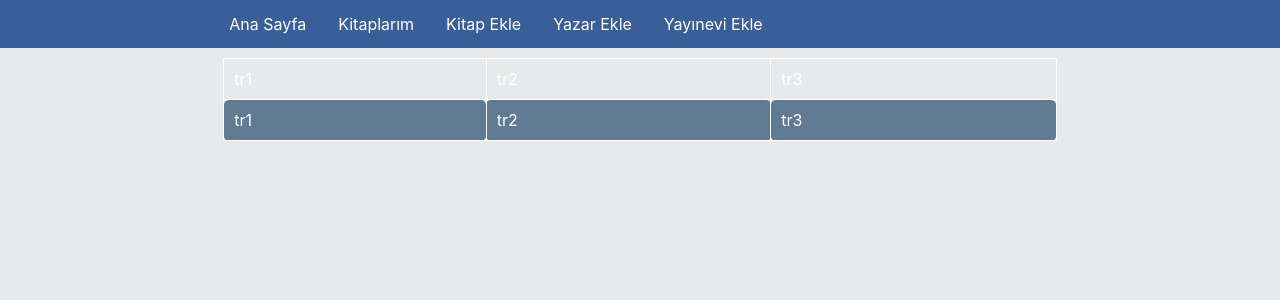
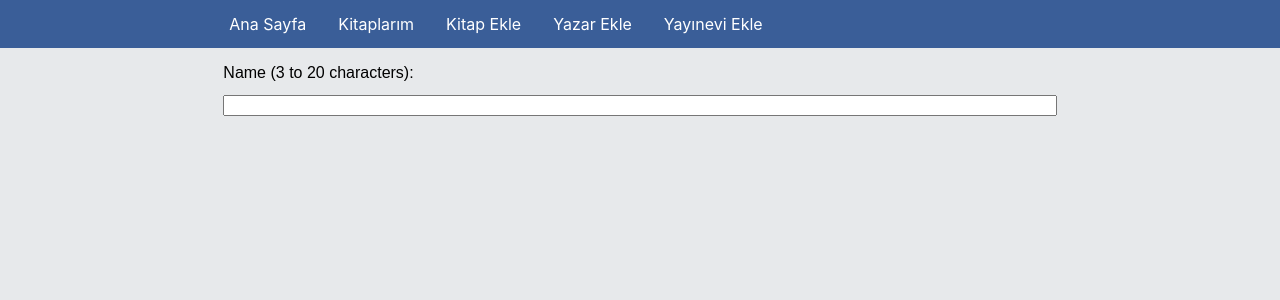
Before and after one commit to mmervanakbulut/kitaplik-app, a React (Create React App) app: page /addAuthor in a window 1280 px wide. Shown: the top 300 px of the page. Built offline with nearby package versions, Linux system fonts and the light colour scheme.

Commit message:
coding for adding operations has begun

```diff
--- a/src/components/Books.js
+++ b/src/components/Books.js
@@ -32,8 +32,7 @@ export default function Books() {
             <th>Kitap Adı</th>
             <th>Kitap Türü</th>
             <th>Sayfa Sayısı</th>
-            <th>Yazar Adı</th>
-            <th>Soyadı</th>
+            <th>Yazar Adı- Soyadı</th>
             <th>Yayınevi</th>
           </tr>
         </thead>
@@ -47,8 +46,9 @@ export default function Books() {
               <td>{book.title}</td>
               <td>{book.description}</td>
               <td>{book.pageNumber}</td>
-              <td>{book.authorsName}</td>
-              <td>{book.authorsSurname}</td>
+              <td>
+                {book.authorsName} {book.authorsSurname}
+              </td>
               <td>{book.publisherName}</td>
             </tr>
           ))}
--- a/src/components/Operations/AddAuthor.js
+++ b/src/components/Operations/AddAuthor.js
@@ -3,22 +3,16 @@ import "./CssFiles/AddAuthor.css";
 export default function AddAuthor() {
   return (
     <div className="grid-container">
-      <table>
-        <thead>
-          <tr>
-            <td id="item1">tr1</td>
-            <td id="item2">tr2</td>
-            <td id="item3">tr3</td>
-          </tr>
-        </thead>
-        <tbody>
-          <tr>
-            <td id="item1">tr1</td>
-            <td id="item2">tr2</td>
-            <td id="item3">tr3</td>
-          </tr>
-        </tbody>
-      </table>
+      <label for="name">Name (3 to 20 characters):</label>
+      <input
+        type="text"
+        id="name"
+        name="name"
+        required
+        minlength="3"
+        maxlength="20"
+        size="10"
+      />
     </div>
   );
 }
--- a/src/components/Operations/CssFiles/AddAuthor.css
+++ b/src/components/Operations/CssFiles/AddAuthor.css
@@ -4,7 +4,15 @@
     column-gap: 5px;
     overflow-x: auto;
 }
-table, th, td {
-    border: 1px solid;
-    border-radius: 5px;
-}
+
+label {
+    display: block;
+    font:
+      1rem 'Fira Sans',
+      sans-serif;
+  }
+
+  input,
+  label {
+    margin: 0.4rem 0;
+  }
```
